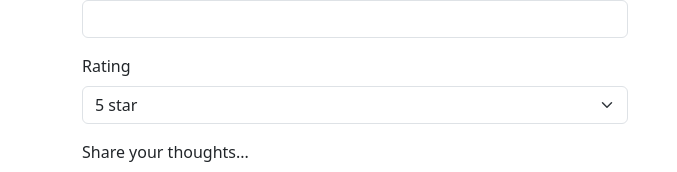
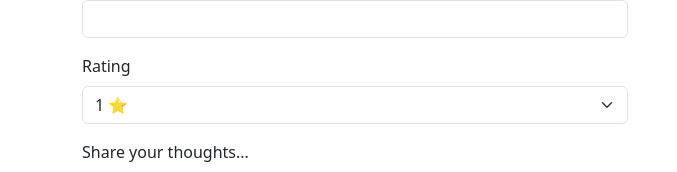
Before and after one commit to SahilKapadia31/React-js, a React (Vite) app: page /assignment-4 in a window 1280 px wide. Shown: the part 192-364 px from the top of the page, without its empty margins (0-677 px from the left). Built offline with nearby package versions, Linux system fonts and the light colour scheme.

Commit message:
improvement

```diff
--- a/src/assignments/assignment-4/App4.jsx
+++ b/src/assignments/assignment-4/App4.jsx
@@ -8,11 +8,11 @@ const App4 = () => {
 	})
 	const [displayData, setDisplay] = useState([])
 	const [ratings, setRating] = useState([
-		{ value: "1 star", label: "1 star" },
-		{ value: "2 star", label: "2 star" },
-		{ value: "3 star", label: "3 star" },
-		{ value: "4 star", label: "4 star" },
-		{ value: "5 star", label: "5 star" },
+		{ value: "1 ⭐", label: "1 ⭐" },
+		{ value: "2 ⭐⭐", label: "2 ⭐⭐" },
+		{ value: "3 ⭐⭐⭐", label: "3 ⭐⭐⭐" },
+		{ value: "4 ⭐⭐⭐⭐", label: "4 ⭐⭐⭐⭐" },
+		{ value: "5 ⭐⭐⭐⭐⭐", label: "5 ⭐⭐⭐⭐⭐" },
 	])
 
 	const handleChange = (e) => {
```
